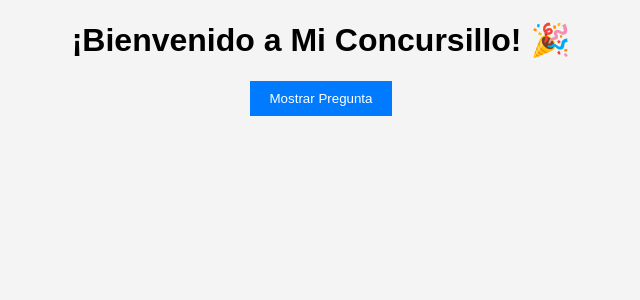
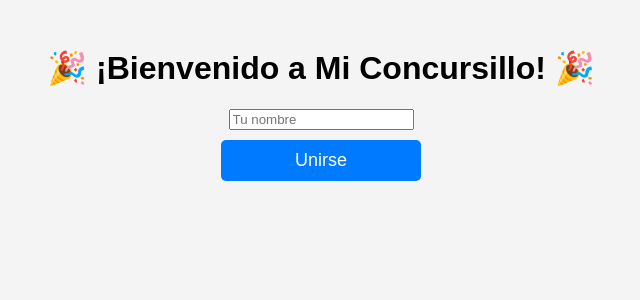
Before and after one commit to MarioRD64/mi-concursillo, a Flask app: page / in a window 1280 px wide. Shown: the top 300 px of the page, without its empty margins (319-959 px from the left). Run offline with Flask 3, Linux system fonts and the light colour scheme.

Commit message:
interfaz mejora (seleccionar pregunta aleatoria...)

```diff
--- a/static/index.html
+++ b/static/index.html
@@ -7,9 +7,22 @@
     <link rel="stylesheet" href="static/style.css">
 </head>
 <body>
-    <h1>¡Bienvenido a Mi Concursillo! 🎉</h1>
-    <button onclick="cargarPregunta()">Mostrar Pregunta</button>
-    <div id="pregunta"></div>
+    <h1>🎉 ¡Bienvenido a Mi Concursillo! 🎉</h1>
+
+    <!-- Registro del jugador -->
+    <div id="registro">
+        <input type="text" id="nombreJugador" placeholder="Tu nombre">
+        <button onclick="registrarJugador()">Unirse</button>
+    </div>
+
+    <!-- Sección de preguntas (oculta al inicio) -->
+    <div id="pregunta-container" style="display: none;">
+        <h2 id="textoPregunta"></h2>
+        <div id="opciones"></div>
+    </div>
+
+    <p id="mensaje"></p>
+
     <script src="static/script.js"></script>
 </body>
 </html>
--- a/static/script.js
+++ b/static/script.js
@@ -1,16 +1,71 @@
+function registrarJugador() {
+    let nombre = document.getElementById("nombreJugador").value.trim();
+
+    if (!nombre) {
+        alert("❌ Ingresa tu nombre antes de unirte.");
+        return;
+    }
+
+    fetch("/registrar", {
+        method: "POST",
+        headers: { "Content-Type": "application/json" },
+        body: JSON.stringify({ nombre: nombre })
+    })
+    .then(response => response.json())
+    .then(data => {
+        if (data.error) {
+            alert(data.error);
+        } else {
+            document.getElementById("registro").style.display = "none"; // Oculta el registro
+            document.getElementById("pregunta-container").style.display = "block"; // Muestra la pregunta
+            cargarPregunta();
+        }
+    })
+    .catch(error => console.error("❌ Error en el registro:", error));
+}
+
 function cargarPregunta() {
     fetch("/preguntas")
         .then(response => response.json())
         .then(data => {
-            const pregunta = data[0]; // Carga la primera pregunta
-            document.getElementById("pregunta").innerHTML = `
-                <h2>${pregunta.pregunta}</h2>
-                <ul>
-                    <li>A: ${pregunta.opciones.A}</li>
-                    <li>B: ${pregunta.opciones.B}</li>
-                    <li>C: ${pregunta.opciones.C}</li>
-                    <li>D: ${pregunta.opciones.D}</li>
-                </ul>
-            `;
-        });
+            if (data.length > 0) {
+                let preguntaAleatoria = data[Math.floor(Math.random() * data.length)]; // Seleccionar aleatoria
+                mostrarPregunta(preguntaAleatoria);
+            } else {
+                console.error("⚠️ No hay preguntas disponibles.");
+            }
+        })
+        .catch(error => console.error("❌ Error al obtener la pregunta:", error));
 }
+
+function mostrarPregunta(pregunta) {
+    document.getElementById("textoPregunta").innerText = pregunta.texto;
+
+    let opcionesDiv = document.getElementById("opciones");
+    opcionesDiv.innerHTML = ""; // Limpiar opciones anteriores
+
+    pregunta.opciones.forEach((opcion, index) => {
+        let boton = document.createElement("button");
+        boton.innerText = opcion;
+        boton.classList.add("boton-opcion"); // Agregamos clase CSS
+        boton.onclick = () => verificarRespuesta(boton, opcion, pregunta.respuesta);
+        opcionesDiv.appendChild(boton);
+    });
+}
+
+function verificarRespuesta(boton, seleccion, correcta) {
+    let mensaje = document.getElementById("mensaje");
+
+    if (seleccion === correcta) {
+        mensaje.innerText = "✅ ¡Correcto!";
+        mensaje.style.color = "green";
+        boton.classList.add("correcto");
+    } else {
+        mensaje.innerText = "❌ Incorrecto, la respuesta era: " + correcta;
+        mensaje.style.color = "red";
+        boton.classList.add("incorrecto");
+    }
+
+    // Desactivar botones después de responder
+    document.querySelectorAll(".boton-opcion").forEach(btn => btn.disabled = true);
+}
--- a/static/style.css
+++ b/static/style.css
@@ -1,15 +1,36 @@
+/* Estilos generales */
 body {
     font-family: Arial, sans-serif;
     text-align: center;
     background-color: #f4f4f4;
+    padding: 20px;
 }
+
+/* Botones generales */
 button {
-    padding: 10px 20px;
+    display: block;
+    width: 200px;
+    margin: 10px auto;
+    padding: 10px;
+    font-size: 18px;
+    cursor: pointer;
+    border: none;
+    border-radius: 5px;
     background-color: #007bff;
     color: white;
-    border: none;
-    cursor: pointer;
 }
+
 button:hover {
     background-color: #0056b3;
 }
+
+/* Estilos para respuestas correctas e incorrectas */
+.correcto {
+    background-color: #4CAF50;
+    color: white;
+}
+
+.incorrecto {
+    background-color: #FF4C4C;
+    color: white;
+}
```
